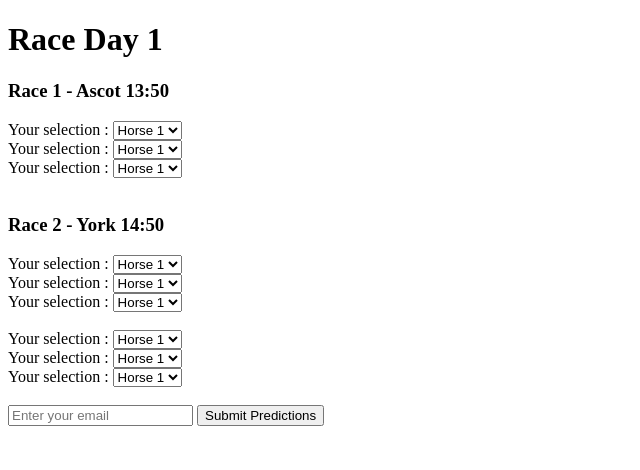
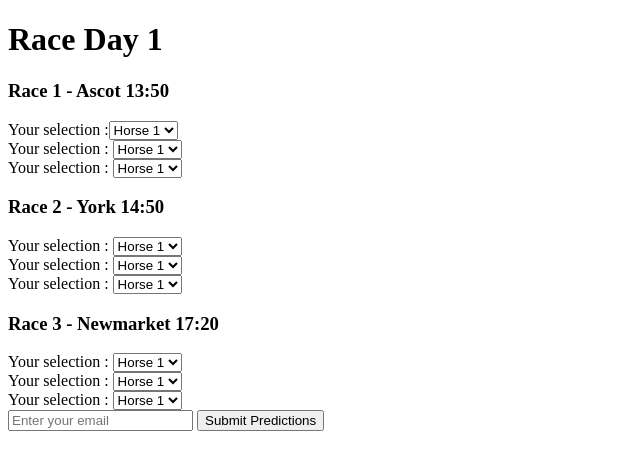
Before and after one commit to skybet/make-it-rein, a PHP site: page / in a window 1280 px wide. Shown: the top 470 px of the page, without its empty margins (0-640 px from the left). Run offline with PHP 8.4, Linux system fonts and the light colour scheme.

Commit message:
modified index page

```diff
--- a/index.php
+++ b/index.php
@@ -7,13 +7,44 @@
     <title>Make it Rein</title>
 </head>
 <body>
+    <div class="container">
         <h1>
             Race Day 1
         </h1>
-    <div class="container">
         <form>
             <div class="race1">
                 <h3> Race 1 - Ascot 13:50</h3>
+                <div>
+                    <div style="display: flex">
+                        <span > Your selection :</span>
+                        <select name="first">
+                            <option value="option1">Horse 1</option>
+                            <option value="option2">Horse 2</option>
+                            <option value="option3">Horse 3</option>
+                        </select>
+                    </div>
+                    <div>
+                        <span > Your selection :</span>
+                        <select name="second">
+                            <option value="option1">Horse 1</option>
+                            <option value="option2">Horse 2</option>
+                            <option value="option3">Horse 3</option>
+                        </select>
+                    </div>
+                    <div>
+                        <span > Your selection :</span>
+                        <select name="third">
+                            <option value="option1">Horse 1</option>
+                            <option value="option2">Horse 2</option>
+                            <option value="option3">Horse 3</option>
+                        </select>
+                    </div>
+                </div>
+            </div>
+
+            <div class="race2">
+                <h3> Race 2 - York 14:50</h3>
+                <div>
                     <div>
                         <span > Your selection :</span>
                         <select name="first">
@@ -39,9 +70,11 @@
                         </select>
                     </div>
                 </div>
-            <br>
-            <div class="race2">
-                <h3> Race 2 - York 14:50</h3>
+            </div>
+
+            <div class="race3">
+                <h3> Race 3 - Newmarket 17:20</h3>
+                <div>
                     <div>
                         <span > Your selection :</span>
                         <select name="first">
@@ -67,39 +100,13 @@
                         </select>
                     </div>
                 </div>
-            <br>
-            <div class="race3">
-                <div>
-                    <span > Your selection :</span>
-                    <select name="first">
-                        <option value="option1">Horse 1</option>
-                        <option value="option2">Horse 2</option>
-                        <option value="option3">Horse 3</option>
-                    </select>
             </div>
-                <div>
-                    <span > Your selection :</span>
-                    <select name="second">
-                        <option value="option1">Horse 1</option>
-                        <option value="option2">Horse 2</option>
-                        <option value="option3">Horse 3</option>
-                    </select>
-                </div>
-                <div>
-                    <span > Your selection :</span>
-                    <select name="third">
-                        <option value="option1">Horse 1</option>
-                        <option value="option2">Horse 2</option>
-                        <option value="option3">Horse 3</option>
-                    </select>
-                </div>
-            </div>
-            <br>
+
             <input type="text" name="email" placeholder="Enter your email">
             <input type="submit" value="Submit Predictions">
         </form>
     </div>
 
 </body>
-    <scrip src=""></script>
+    <script src=""></script>
 </html>
```
Lines whose indentation alone changed are shown as unchanged.
